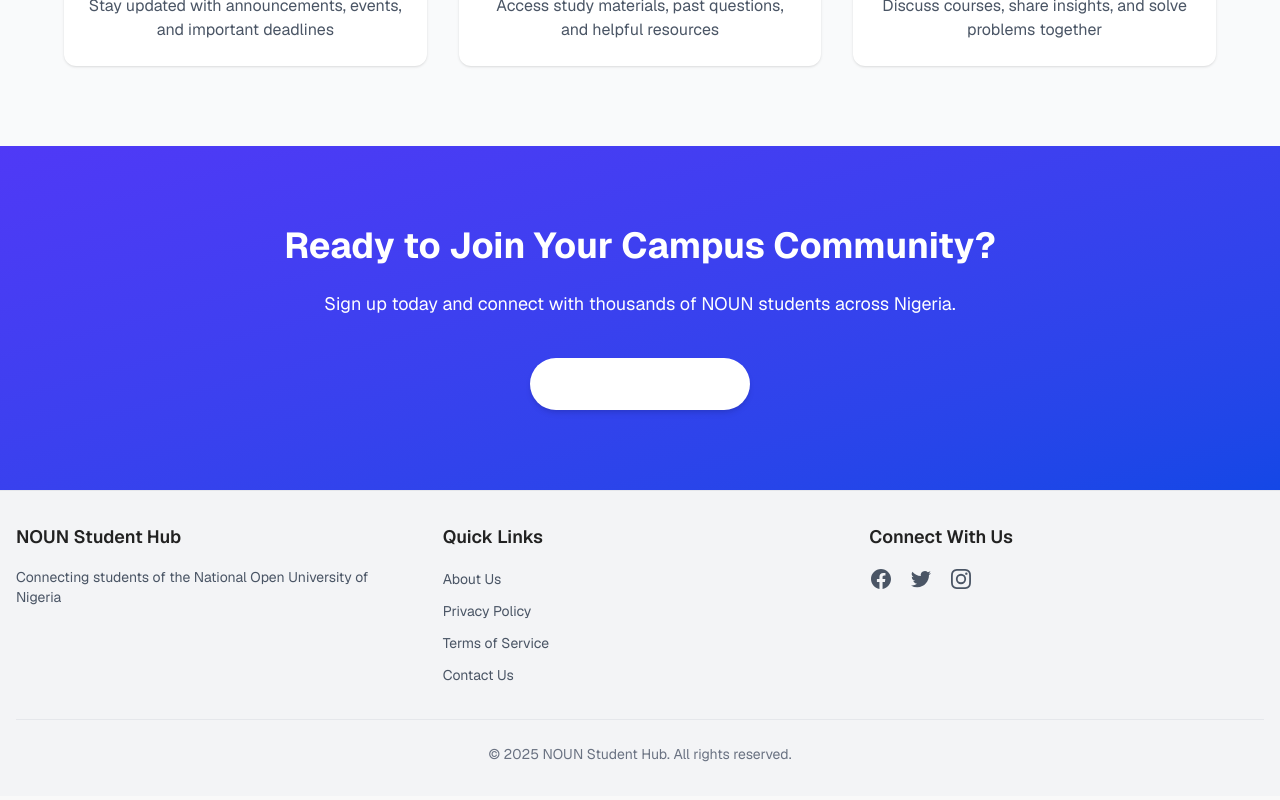
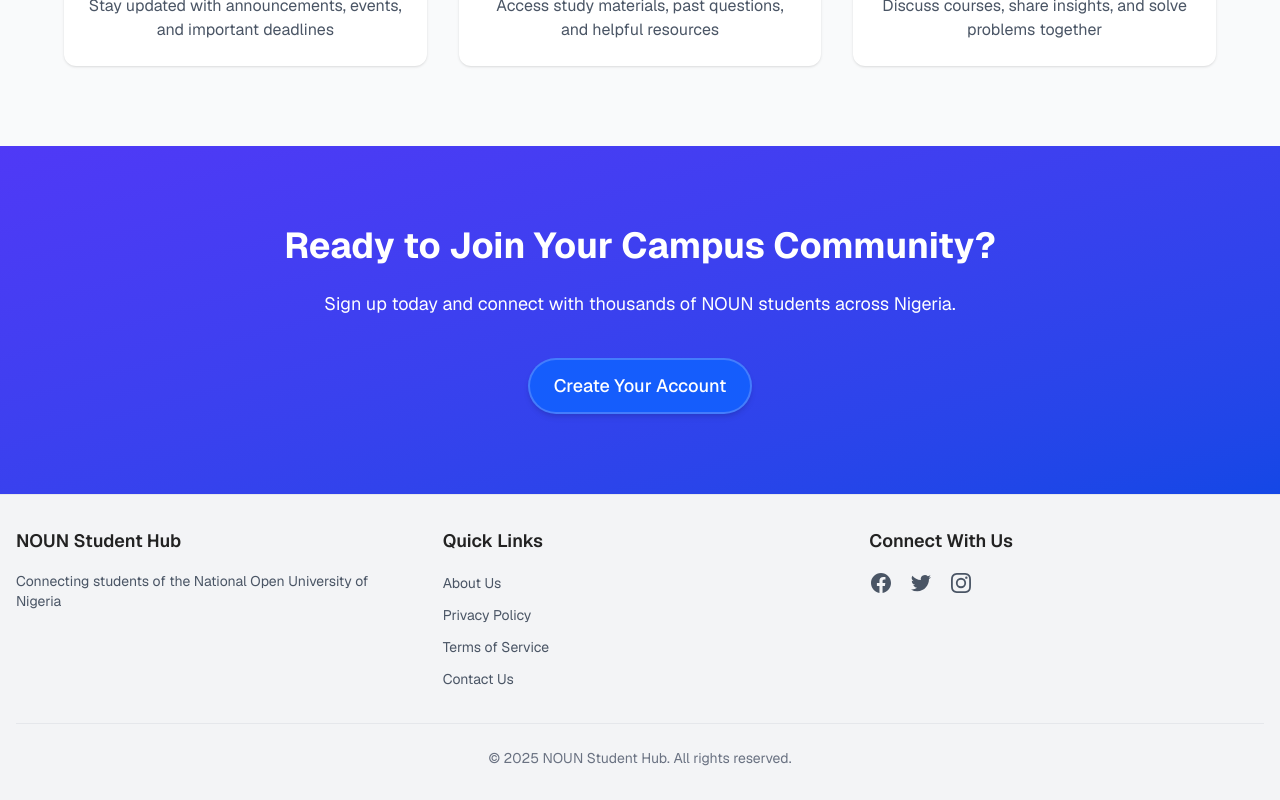
Before and after one commit to NOUNlogic/nounlogic.top, a Next.js app: page / in a window 1280 px wide. Shown: the part 1239-2039 px from the top of the page. Built offline with nearby package versions, Linux system fonts and the light colour scheme.

Commit message:
🚸 Update app page to support new features and improve user experience.

```diff
--- a/src/app/page.tsx
+++ b/src/app/page.tsx
@@ -111,7 +111,12 @@
           </ScrollReveal>
 
           <ScrollReveal delay={2}>
-            <ModernButton href="/register" variant="primary" size="lg" className="bg-white text-blue-700 hover:bg-blue-50">
+            <ModernButton
+              href="/register"
+              variant="primary"
+              size="lg"
+              className=" text-blue-700 hover:bg-blue-50 hover:text-blue-800 border-2 border-white/20"
+            >
               Create Your Account
             </ModernButton>
           </ScrollReveal>
```
